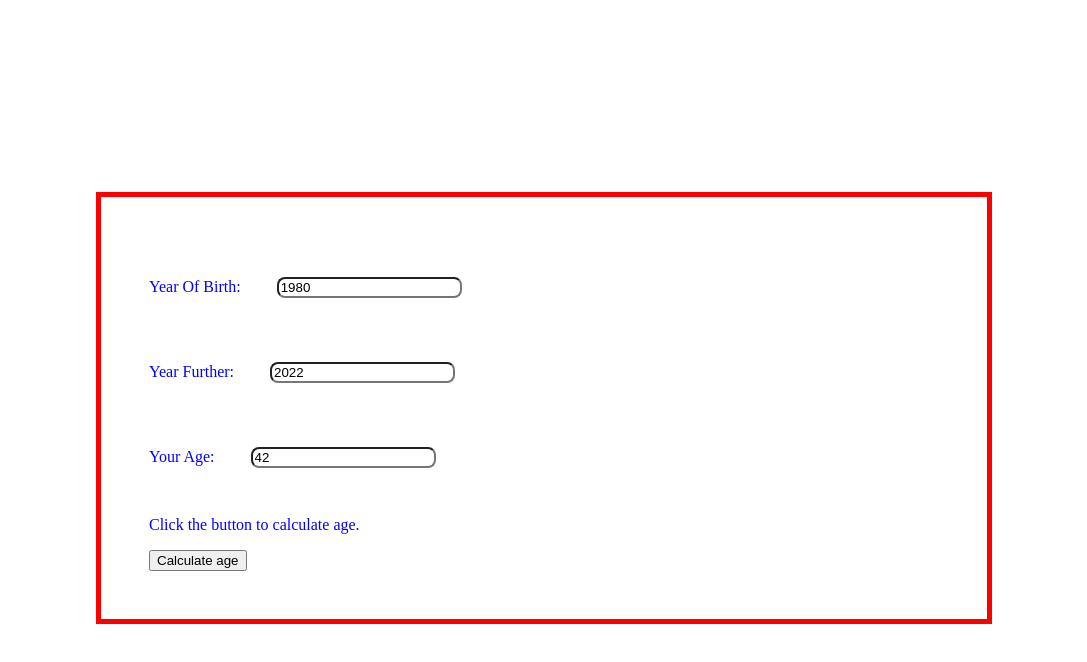
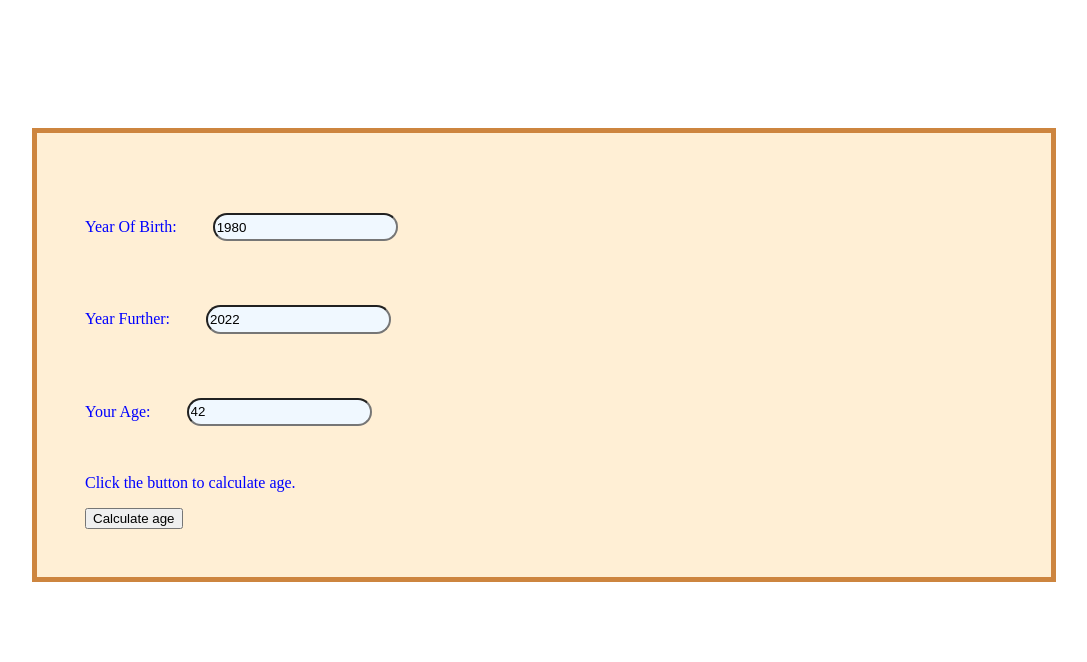
Before and after one commit to AnilMula/hyf-exercises-templates, a plain HTML site: page javascript/javascript1/week1/Age-ify.html in a window 1280 px wide. Both pictures are taken after a click on the button "Calculate age". Shown: the whole page, without its empty margins (96-1183 px from the left). Drawn offline with Linux system fonts and the light colour scheme.

Commit message:
alert window message added and styling added

```diff
--- a/javascript/javascript1/week1/Age-ify.css
+++ b/javascript/javascript1/week1/Age-ify.css
@@ -1,13 +1,16 @@
 html,body{
-    margin: 3rem;
-    padding: 3rem;
+    margin: 2rem;
+    padding: 2rem;
     color: blue;
 }
 input{
-    border-radius: 0.5rem;
+    border-radius: 0.9rem;
     margin: 2rem;
+    height: 1.4rem;
+    background-color: aliceblue;
 }
 div{
     padding: 3rem   ;
-    border: 5px solid red;
+    border: 5px solid peru;
+    background-color: papayawhip;
 }
--- a/javascript/javascript1/week1/Age-ify.js
+++ b/javascript/javascript1/week1/Age-ify.js
@@ -1,6 +1,8 @@
 function myFunction() {
-    var x = document.getElementById("YOB").value;
-    var y = document.getElementById("YF").value;
+    var yearOfBirth = document.getElementById("YOB").value;
+    var yearFuture = document.getElementById("YF").value;
+    var age = parseInt(yearFuture) - parseInt(yearOfBirth);
 
-    document.getElementById("YA").value =  parseInt(y) - parseInt(x);
+    document.getElementById("YA").value =  age;
+    window.alert(" You will be " + age + " years old in " + yearFuture);
   }
```
